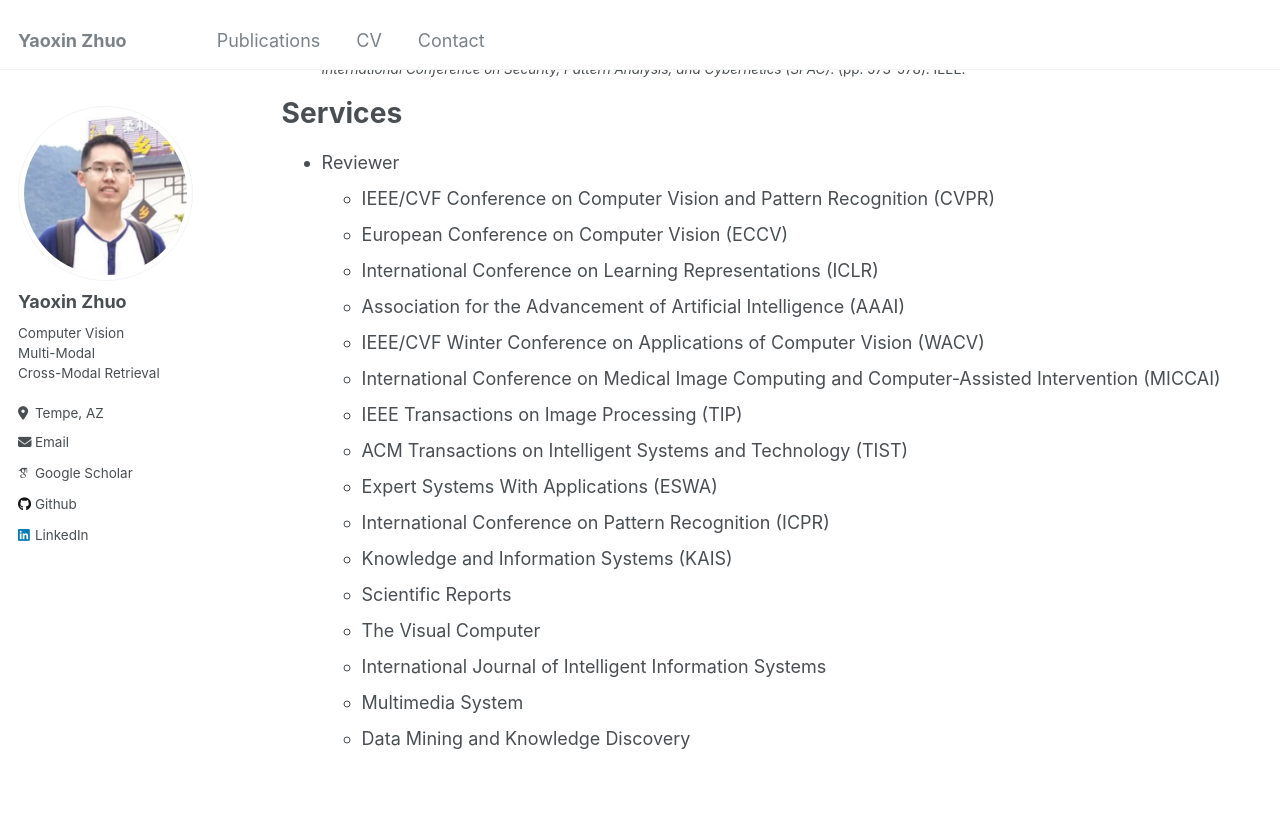
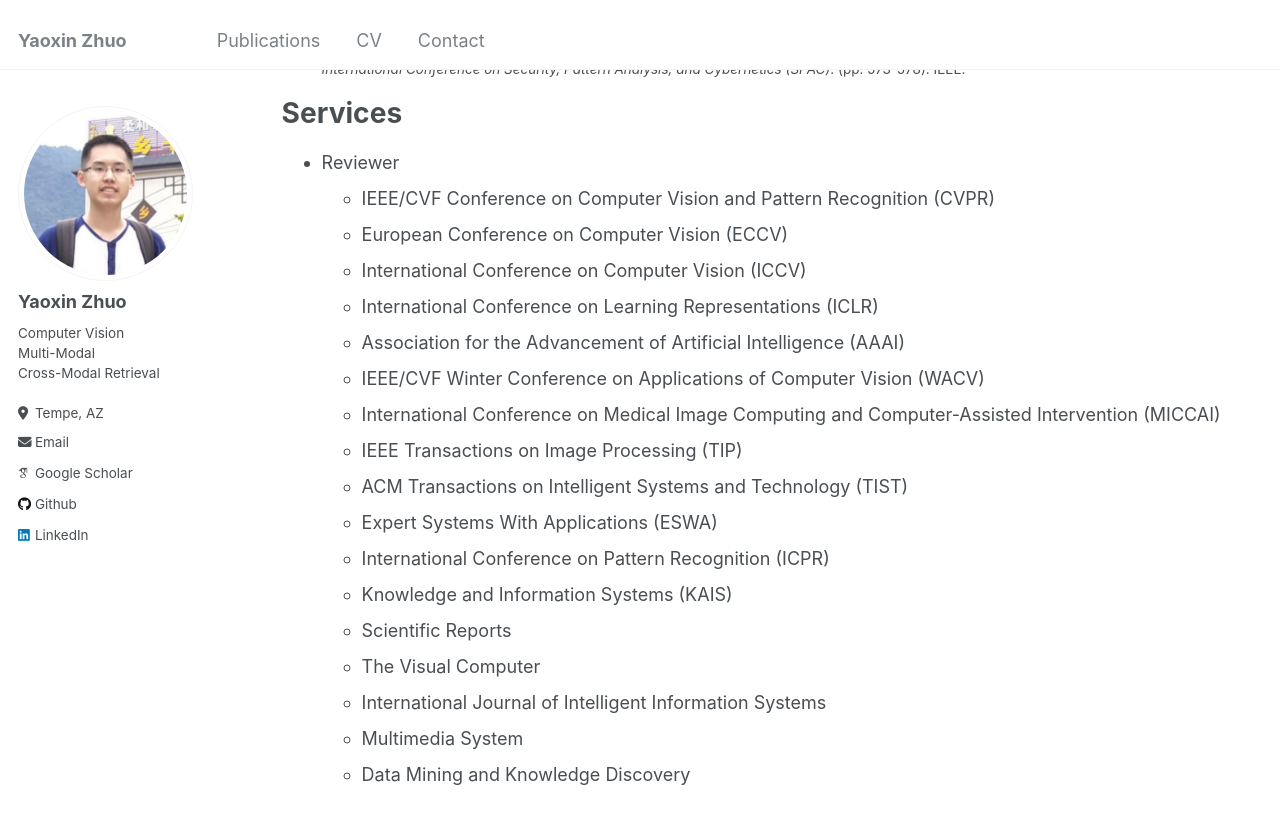
Before and after one commit to yaoxinzhuo/yaoxinzhuo.github.io, a Jekyll site: the page built from _pages/cv.md, in a window 1280 px wide and 900 px high, scrolled down 1940 px. Shown: the top 824 px of the window. Built offline with Jekyll 4.4.1, drawn with Linux system fonts in a browser that asks for light colours; some web fonts are replaced.

Commit message:
Update cv.md

```diff
--- a/_pages/cv.md
+++ b/_pages/cv.md
@@ -51,6 +51,7 @@ Services
 * Reviewer
   * IEEE/CVF Conference on Computer Vision and Pattern Recognition (CVPR)
   * European Conference on Computer Vision (ECCV)
+  * International Conference on Computer Vision (ICCV)
   * International Conference on Learning Representations (ICLR)
   * Association for the Advancement of Artificial Intelligence (AAAI)
   * IEEE/CVF Winter Conference on Applications of Computer Vision (WACV)
```
